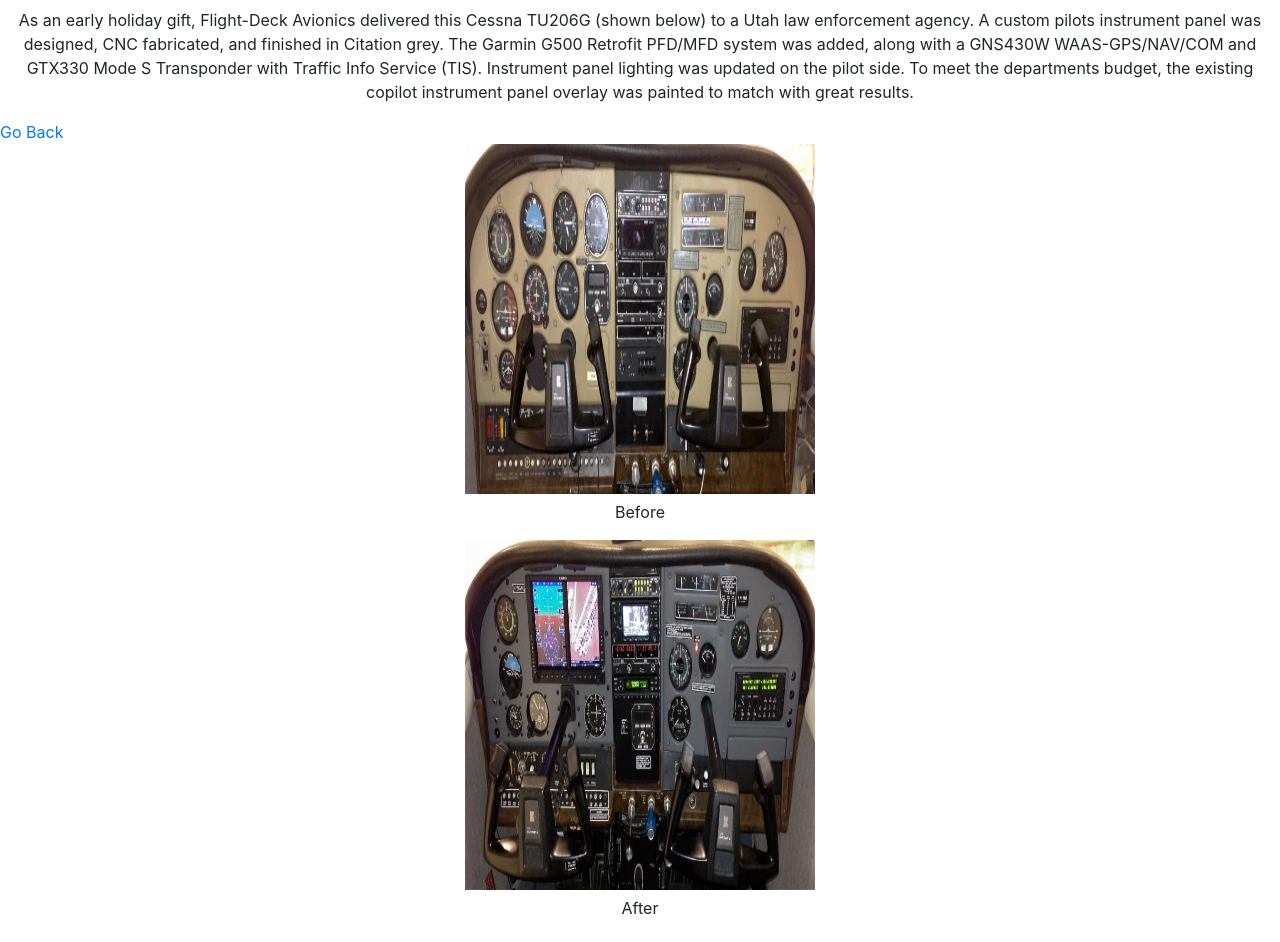
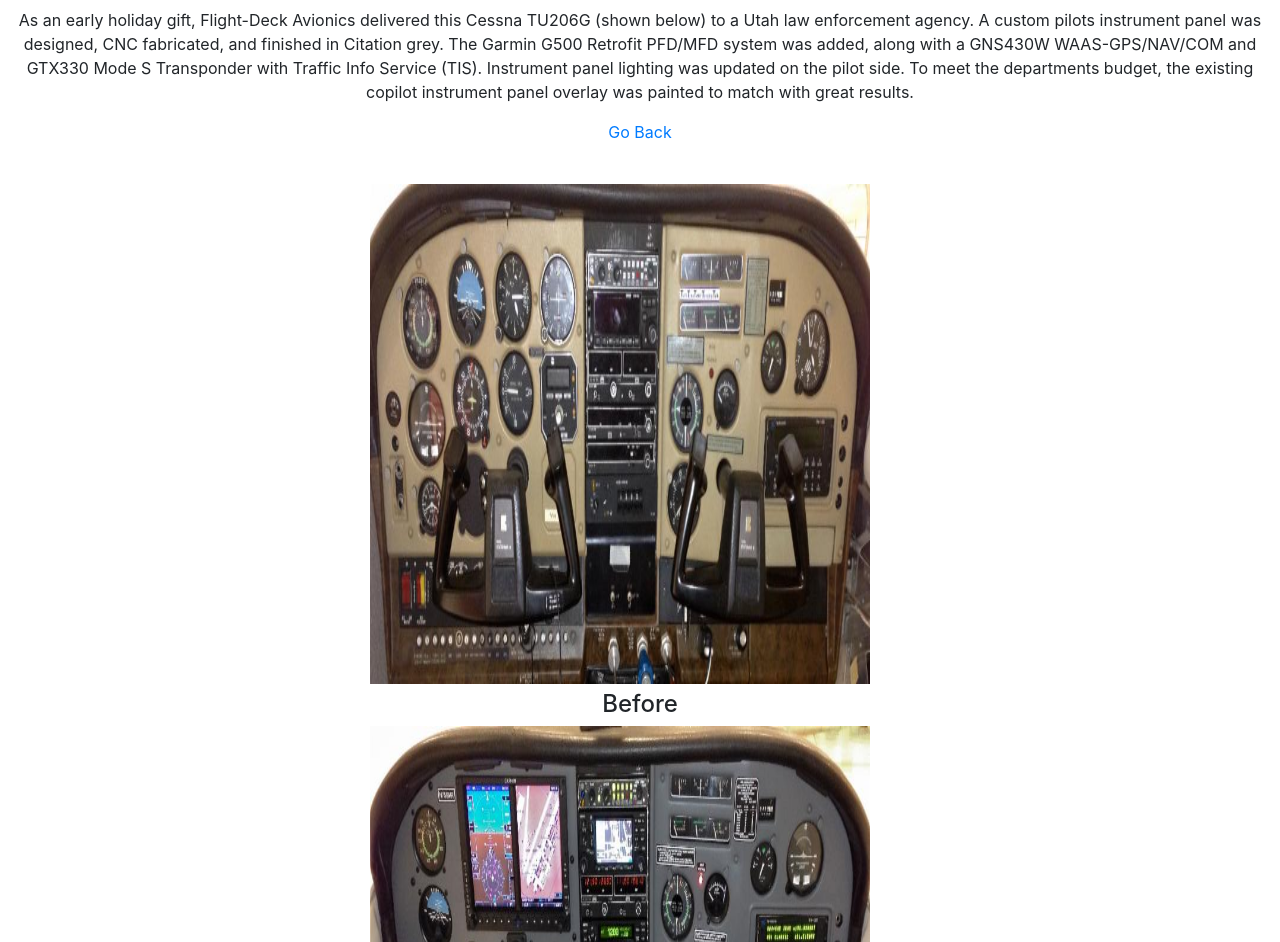
Before and after one commit to Jaydon-Goodrich/flight-deck, a Next.js app: page /articles/1 in a window 1280 px wide. Shown: the part 90-1032 px from the top of the page. Built offline with nearby package versions, Linux system fonts and the light colour scheme.

Commit message:
single article style

```diff
--- a/pages/articles/[id]/index.js
+++ b/pages/articles/[id]/index.js
@@ -13,11 +13,11 @@ const project = ({project}) => {
         {/* <Meta title={article.title} description={article.excerpt}/> */}
         <h3 style={{textAlign:'center'}}>{project.title}</h3>
         <p style={{textAlign:'center'}}>{project.body}</p>
-        <Link href='/articles'>Go Back</Link>
+        <p style={{textAlign:'center'}}><Link href='/articles'>Go Back</Link></p>
         <br />
         <Container>
             <Row className="justify-content-md-center">
-                <Col xs={12} sm={4} md={4}>
+                <Col xs={12} sm={6} md={6}>
                     <Image
                         src={`/project${project.id}Before.jpg`}
                         alt="Before picture"
@@ -27,9 +27,9 @@ const project = ({project}) => {
             </Row>
 
 
-        <p style={{textAlign:'center'}}>Before</p>
+        <h4 style={{textAlign:'center'}}>Before</h4>
         <Row className="justify-content-md-center">
-                <Col xs={12} sm={4} md={4}>
+                <Col xs={12} sm={6} md={6}>
         <Image
             src={`/project${project.id}After.jpg`}
             alt="After picture"
@@ -38,7 +38,7 @@ const project = ({project}) => {
             </Col>
         </Row>
         </Container>
-        <p style={{textAlign:'center'}}>After</p>
+        <h4 style={{textAlign:'center'}}>After</h4>
     </>
 }
 
```
